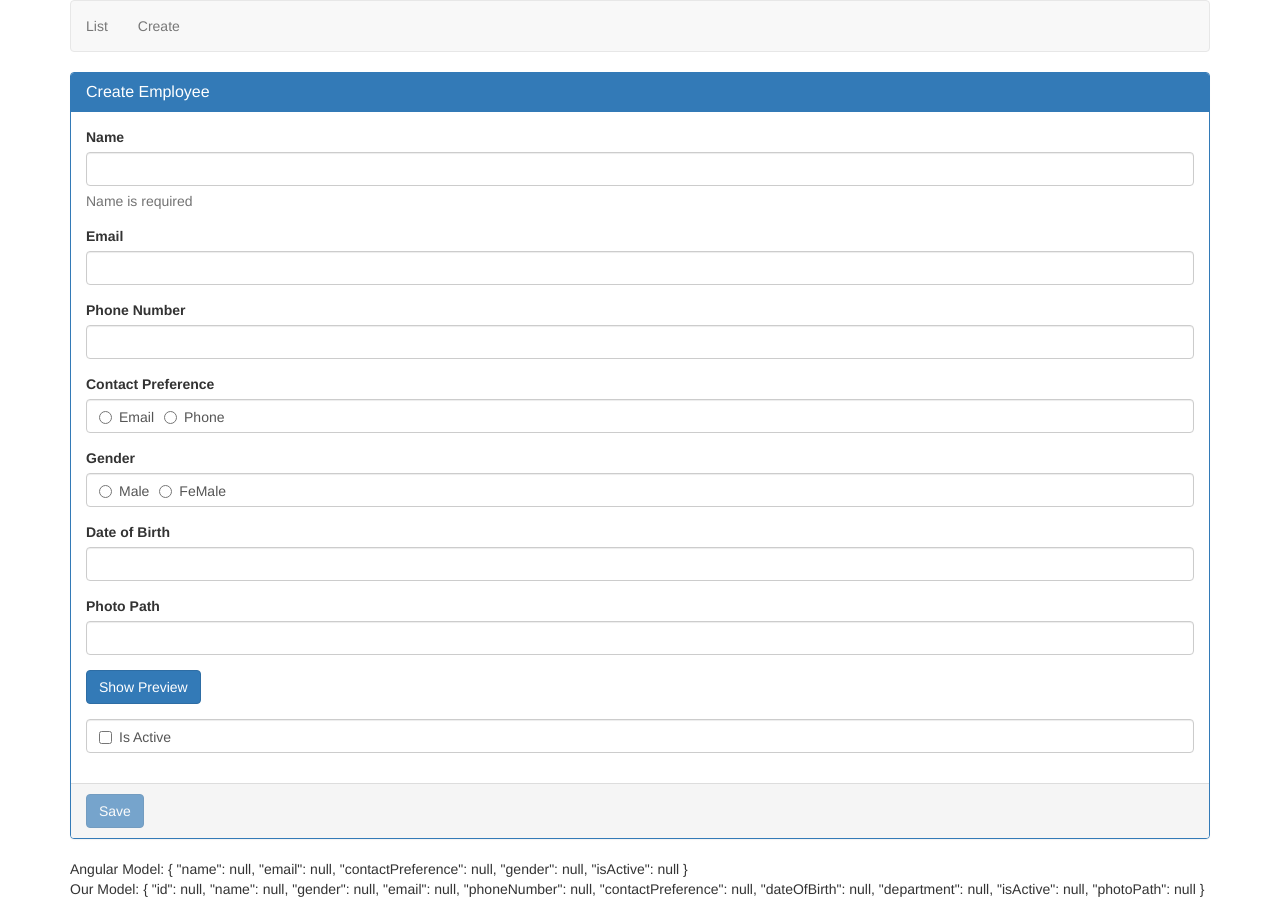
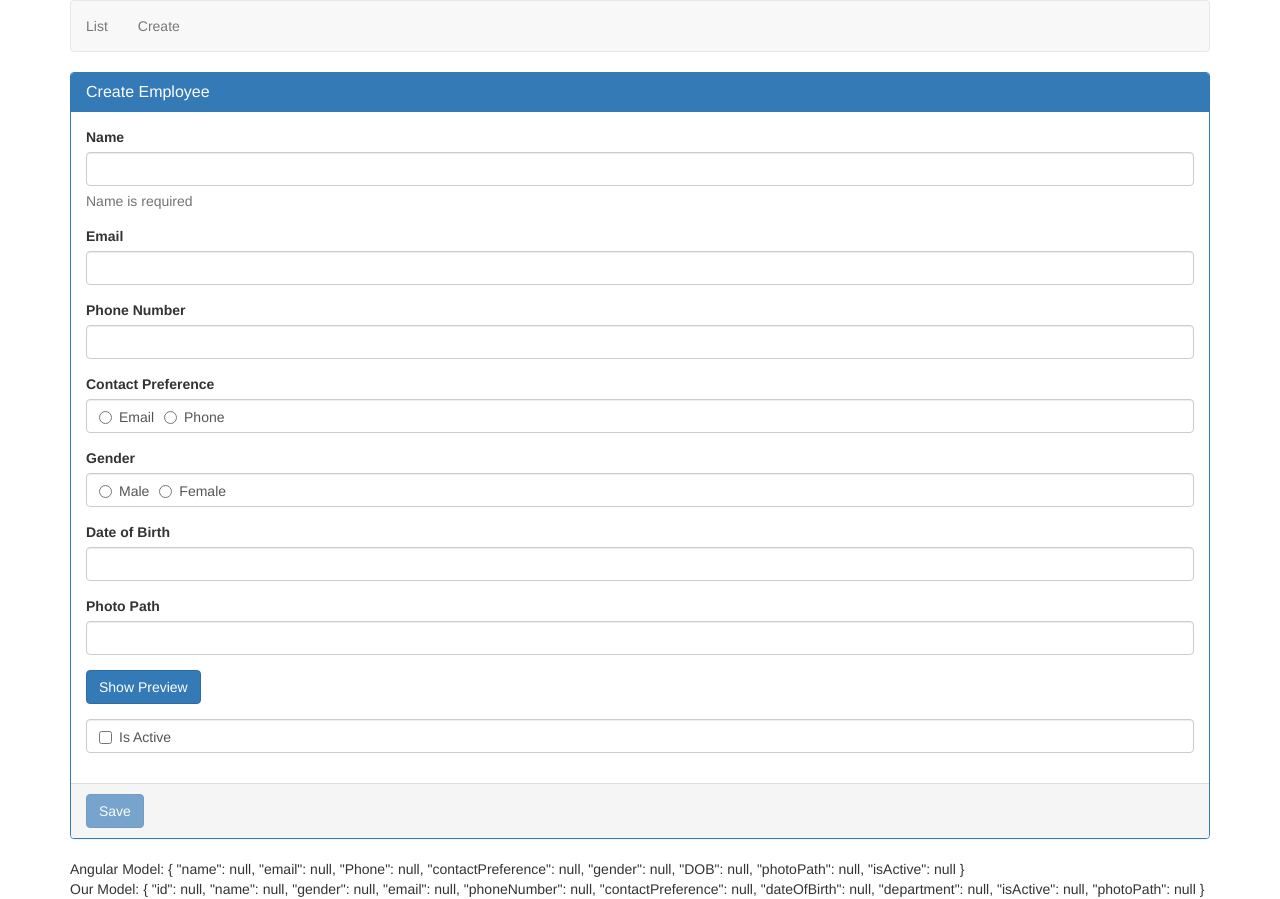
Before and after one commit to Bimzee/AngularCRUD, an Angular app: page /create in a window 1280 px wide. Built offline with nearby package versions, Linux system fonts and the light colour scheme.

Commit message:
Implemented Form Submission

```diff
--- a/src/app/employees/create-employee.component.html
+++ b/src/app/employees/create-employee.component.html
@@ -16,18 +16,18 @@
             </div>
             <div class="form-group">
                 <label for="Phone">Phone Number</label>
-                <input id="phone" name="Phone" [(ngModel)]="employee.phone" type="text" class="form-control">
+                <input id="phone" name="Phone" [(ngModel)]="employee.phoneNumber" type="text" class="form-control">
             </div>
             <div class="form-group">
                     <label>Contact Preference</label>
                     <div class="form-control">
                       <label class="radio-inline">
-                        <input type="radio" name="contactPreference" value="email" required
+                        <input type="radio" name="contactPreference" value="Email" required
                         [(ngModel)]="employee.contactPreference">
                         Email
                       </label>
                       <label class="radio-inline">
-                        <input type="radio" name="contactPreference" value="phone"
+                        <input type="radio" name="contactPreference" value="Phone"
                         [(ngModel)]="employee.contactPreference">
                         Phone
                       </label>
@@ -41,23 +41,23 @@
                         Male
                     </label>
                     <label class="radio-inline">
-                            <input type="radio" value="FeMale" [(ngModel)]="employee.gender" name="gender" >
-                            FeMale
+                            <input type="radio" value="Female" [(ngModel)]="employee.gender" name="gender" >
+                            Female
                         </label>
                 </div>
             </div>
             <div class="form-group">
                 <label for="DOB">Date of Birth</label>
-                <input id="DOB" name="DOB" [(ngModel)]="employee.DOB" type="text" bsDatepicker [bsConfig]=datePickerConfig  class="form-control">
+                <input id="DOB" name="DOB" [(ngModel)]="employee.dateOfBirth" type="text" bsDatepicker [bsConfig]=datePickerConfig  class="form-control">
                 <!-- use bsDaterangePicker for date range instead of bsDatepicker -->
             </div>
             <div class="form-group">
                 <label for="photoPath">Photo Path</label>
-                <input id="photoPath" name="photoPath" [(ngModel)]="photoPath"
+                <input id="photoPath" name="photoPath" [(ngModel)]="employee.photoPath"
                         type="text" class="form-control">
             </div>
             <div class="form-group">
-                <img [src]="photoPath" height="200" width="200" *ngIf=previePhoto />
+                <img [src]="employee.photoPath" height="200" width="200" *ngIf=previePhoto />
             </div>
             <div class="form-group">
                 <button type="button" class="btn btn-primary" (click)="togglePhotoPreview()">
```
